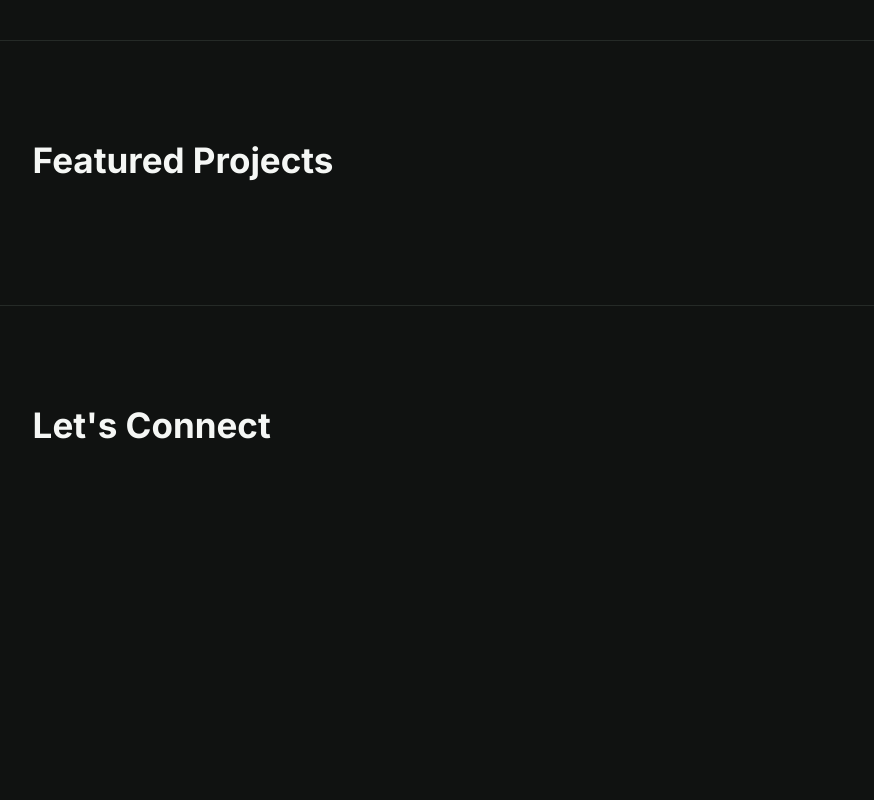
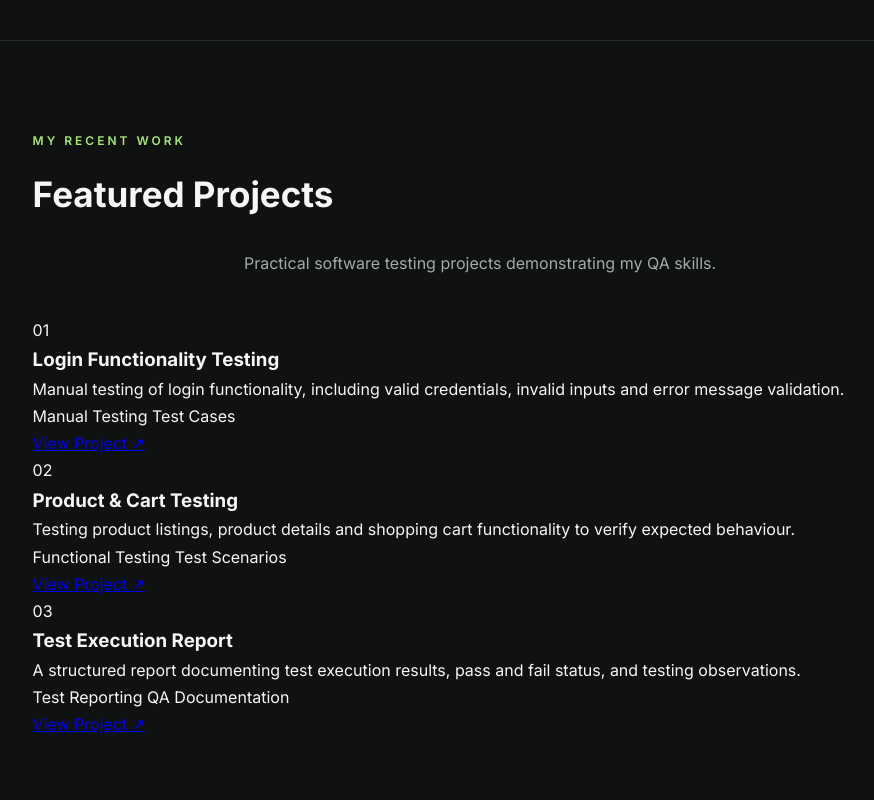
Before and after one commit to kashan-qa-engineer227/QA-Engineer-Portfolio, a plain HTML site: page index.html in a window 1280 px wide. Shown: the part 1480-2280 px from the top of the page, without its empty margins (121-995 px from the left). Before the commit the page ends 2051 px from the top, so only its background shows below. Drawn offline with Linux system fonts and the light colour scheme.

Commit message:
Add featured QA projects section

```diff
--- a/index.html
+++ b/index.html
@@ -93,9 +93,61 @@
 </section>
 
 
-    <section id="projects">
-      <h2>Featured Projects</h2>
-    </section>
+
+<section id="projects" class="projects-section">
+    <p class="section-tag">MY RECENT WORK</p>
+    <h2>Featured Projects</h2>
+    <p class="section-description">
+        Practical software testing projects demonstrating my QA skills.
+    </p>
+
+    <div class="projects-grid">
+
+        <div class="project-card">
+            <span class="project-number">01</span>
+            <h3>Login Functionality Testing</h3>
+            <p>
+                Manual testing of login functionality, including valid
+                credentials, invalid inputs and error message validation.
+            </p>
+            <div class="project-tags">
+                <span>Manual Testing</span>
+                <span>Test Cases</span>
+            </div>
+            <a href="#" class="project-link">View Project ↗</a>
+        </div>
+
+        <div class="project-card">
+            <span class="project-number">02</span>
+            <h3>Product & Cart Testing</h3>
+            <p>
+                Testing product listings, product details and shopping
+                cart functionality to verify expected behaviour.
+            </p>
+            <div class="project-tags">
+                <span>Functional Testing</span>
+                <span>Test Scenarios</span>
+            </div>
+            <a href="#" class="project-link">View Project ↗</a>
+        </div>
+
+        <div class="project-card">
+            <span class="project-number">03</span>
+            <h3>Test Execution Report</h3>
+            <p>
+                A structured report documenting test execution results,
+                pass and fail status, and testing observations.
+            </p>
+            <div class="project-tags">
+                <span>Test Reporting</span>
+                <span>QA Documentation</span>
+            </div>
+            <a href="#" class="project-link">View Project ↗</a>
+        </div>
+
+    </div>
+  </section>
+
 
     <section id="contact">
       <h2>Let's Connect</h2>
```
